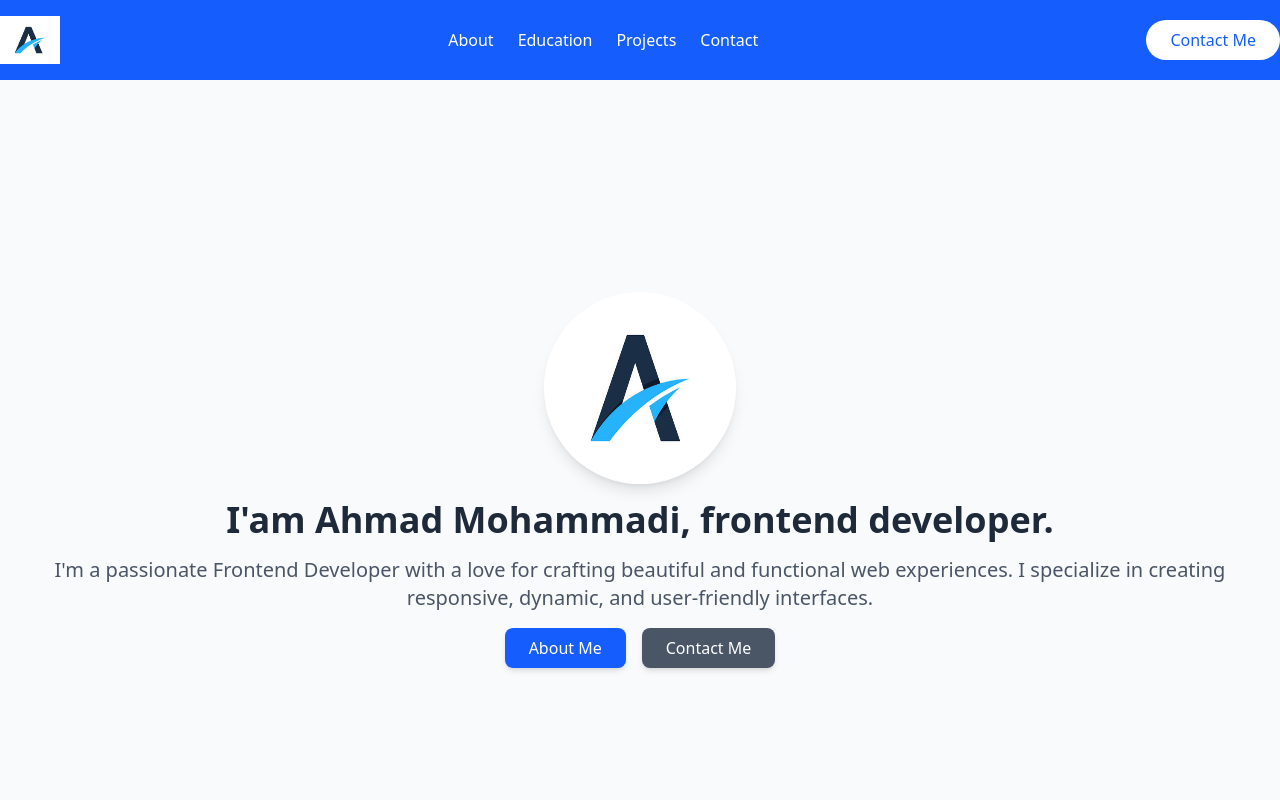
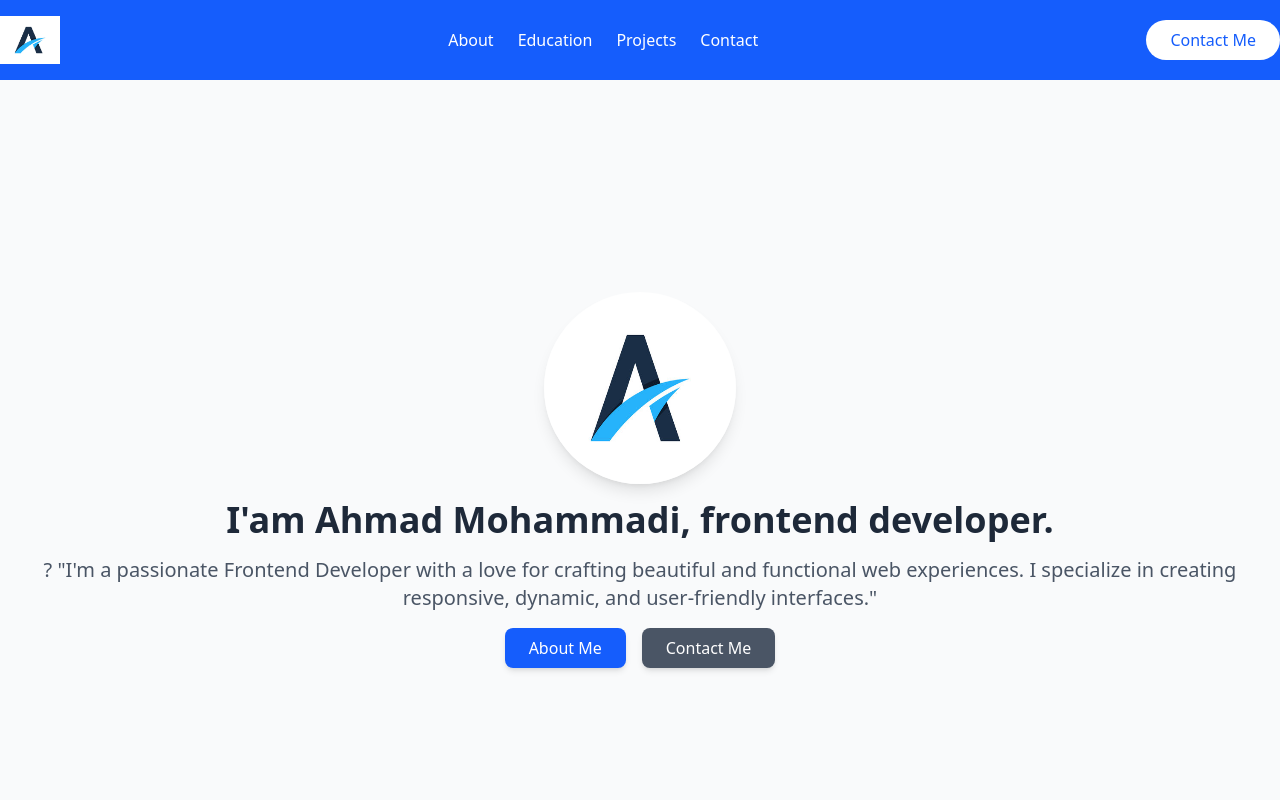
Before and after one commit to AM940210/My-Portfolio, a React (Vite) app: page / in a window 1280 px wide. Shown: the top 800 px of the page. Built offline with nearby package versions, Linux system fonts and the light colour scheme.

Commit message:
fixed home page to stateful

```diff
--- a/src/Components/Footer.tsx
+++ b/src/Components/Footer.tsx
@@ -1,6 +1,6 @@
 export default function Footer() {
     return (
-        <footer className="bg-gray-800 text-white text-center py-6 h-20">
+        <footer className="bg-gray-800 text-white text-center py-6 h-15">
             <p className="text-lg">&#169; 2025 Ahmad Mohammadi. All Rights Reserved.</p>
         </footer>
     );
--- a/src/Components/Home.tsx
+++ b/src/Components/Home.tsx
@@ -1,21 +1,46 @@
-import React from "react";
+import React, { useState } from "react";
 
 const Home: React.FC = () => {
+  // Adding state to toggle between "About Me" and "Contact Me"
+  const [currentSection, setCurrentSection] = useState<'about' | 'contact'>('about');
+
+  // Handle button click to toggle between sections
+  const showAbout = () => setCurrentSection('about');
+  const showContact = () => setCurrentSection('contact');
+
   return (
     <div className="flex flex-col justify-center items-center h-screen text-center bg-gray-50">
       <img
         src="/src/assets/Alogo.jpg"
-        alt=""
+        alt="Ahmad's logo"
         className="rounded-full w-48 h-48 shadow-lg mb-4" />
-      <h1 className="text-4xl font-semibold text-gray-800 mb-4">I'am Ahmad Mohammadi, frontend developer.</h1>
-      <p className="text-xl text-gray-600 mx-6">
-        I'm a passionate Frontend Developer with a love for crafting beautiful and functional web experiences. I specialize in creating responsive, dynamic, and user-friendly interfaces.
-      </p>
+      <h1 className="text-4xl font-semibold text-gray-800 mb-4">
+        I'am Ahmad Mohammadi, frontend developer.
+      </h1>
+
+      {/* Conditional Rendering Based on Current Section */}
+      {currentSection === 'about' ? (
+        <p className="text-xl text-gray-600 mx-6">
+          ? "I'm a passionate Frontend Developer with a love for crafting beautiful and functional web experiences.
+          I specialize in creating responsive, dynamic, and user-friendly interfaces."
+        </p>
+      ) : (
+        <p className="text-xl text-gray-600 mx-6">
+          You can reach out to me for any frontend development work, projeckts, or collaboration!
+        </p>
+      )}
+
       <div className="flex space-x-4">
-        <button className="px-6 py-2 mt-4 bg-blue-600 text-white rounded-lg shadow-md hover:bg-blue-700 transition duration-300 cursor-pointer">
+        <button
+          className="px-6 py-2 mt-4 bg-blue-600 text-white rounded-lg shadow-md hover:bg-blue-700 transition duration-300 cursor-pointer"
+          onClick={showAbout}
+        >
           About Me
         </button>
-        <button className="px-6 py-2 mt-4 bg-gray-600 text-white rounded-lg shadow-md hover:bg-gray-700 transition duration-300 cursor-pointer">
+        <button
+          className="px-6 py-2 mt-4 bg-gray-600 text-white rounded-lg shadow-md hover:bg-gray-700 transition duration-300 cursor-pointer"
+          onClick={showContact}
+        >
           Contact Me
         </button>
       </div>
```
